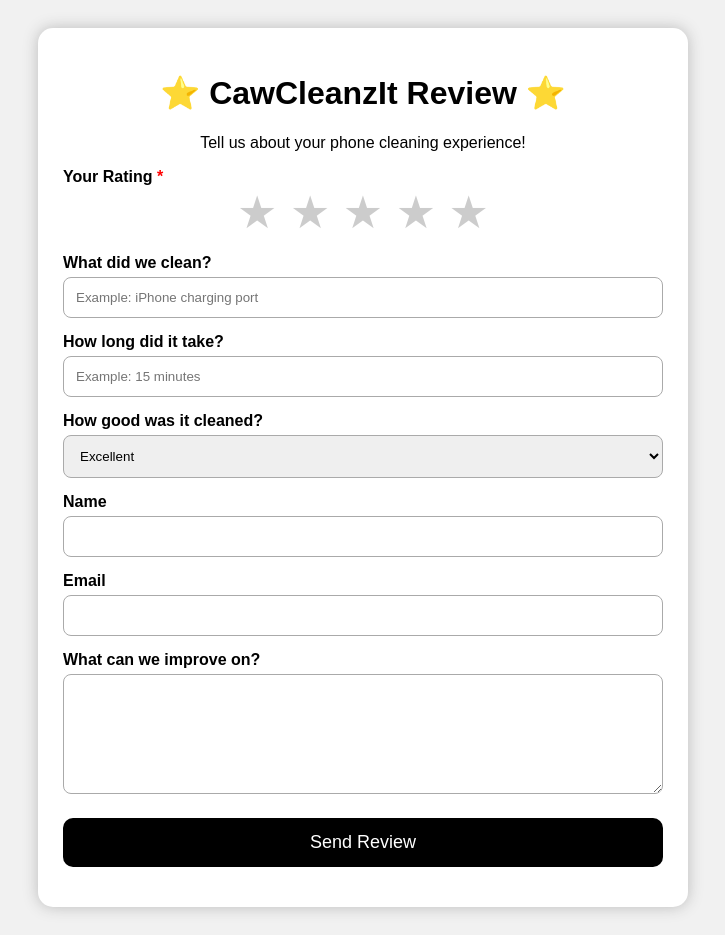
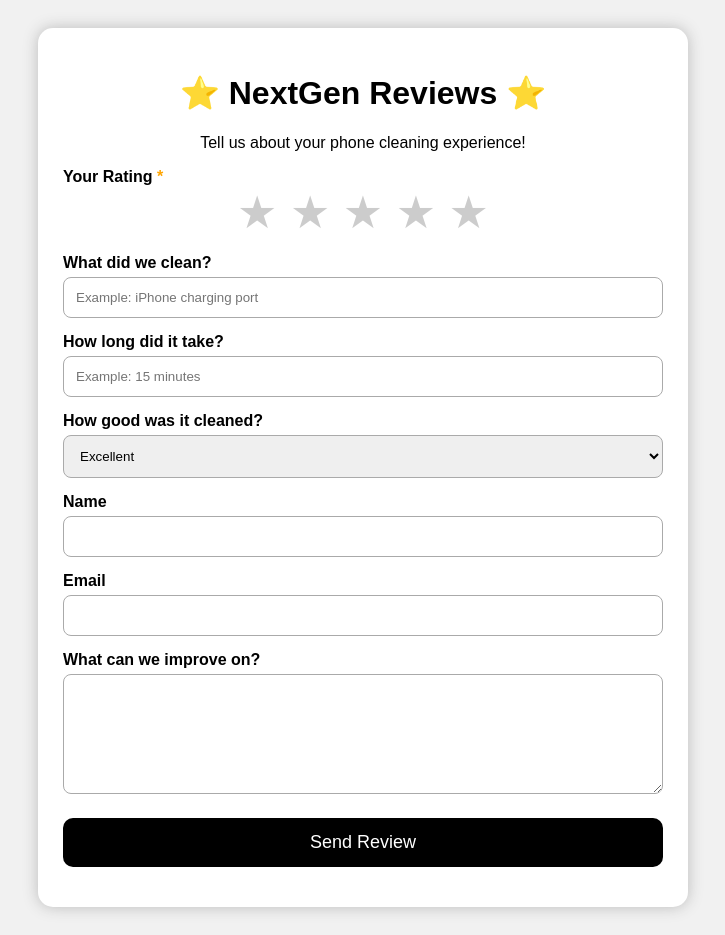
Before and after one commit to crowcawcaw88/CawCleanzIt, a website: page CawCleanzIt/index.html in a window 1280 px wide. Shown: the whole page, without its empty margins (277-1002 px from the left). Drawn offline with Linux system fonts and the light colour scheme.

Commit message:
Update index.html

```diff
--- a/CawCleanzIt/index.html
+++ b/CawCleanzIt/index.html
@@ -1,7 +1,7 @@
 <!DOCTYPE html>
 <html>
 <head>
-<title>CawCleanzIt Reviews</title>
+<title>NextGen Reviews</title>
 
 <meta name="viewport" content="width=device-width, initial-scale=1">
 
@@ -93,11 +93,11 @@
 
 <div class="box">
 
-<h1>⭐ CawCleanzIt Review ⭐</h1>
+<h1>⭐ NextGen Reviews ⭐</h1>
 
 <p>Tell us about your phone cleaning experience!</p>
 
-<label>Your Rating <span style="color:red">*</span></label>
+<label>Your Rating <span style="color:orange">*</span></label>
 
 <div class="stars">
     <span class="star" onclick="setStars(1)">★</span>
```
